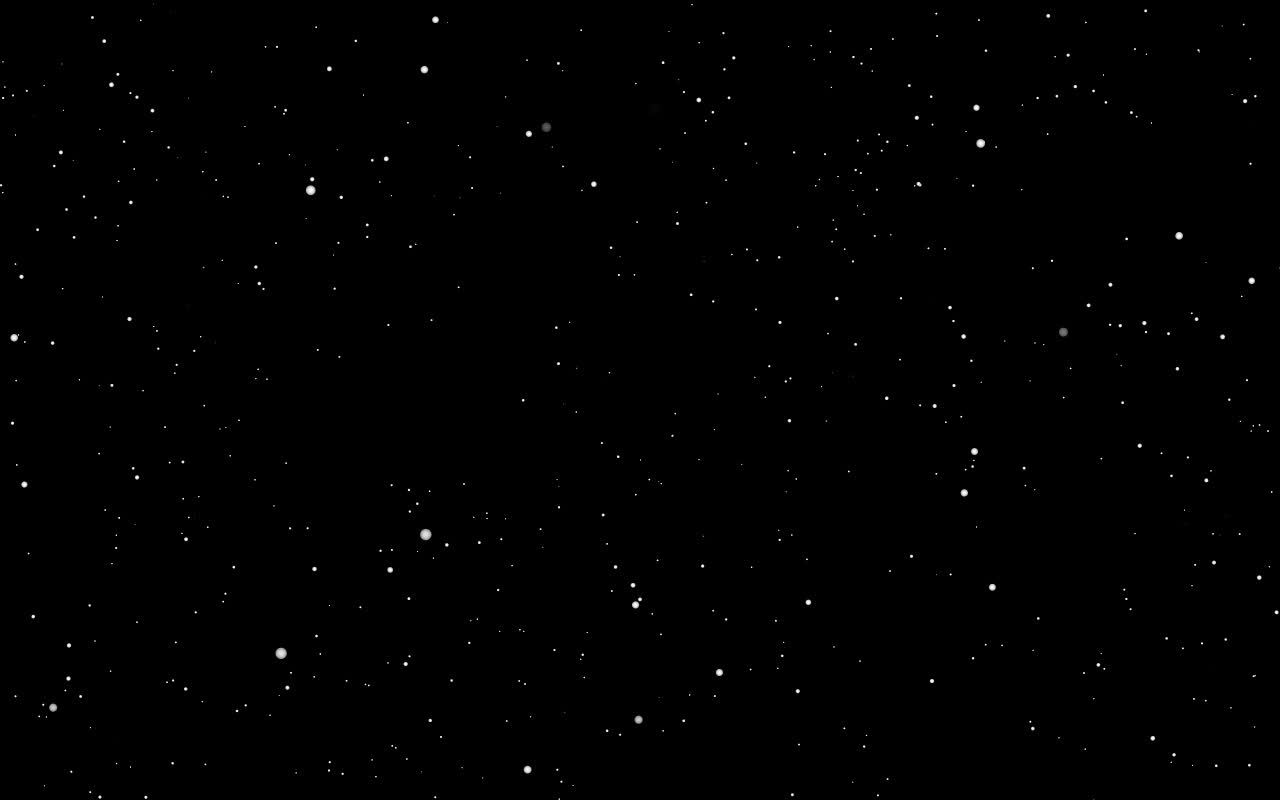
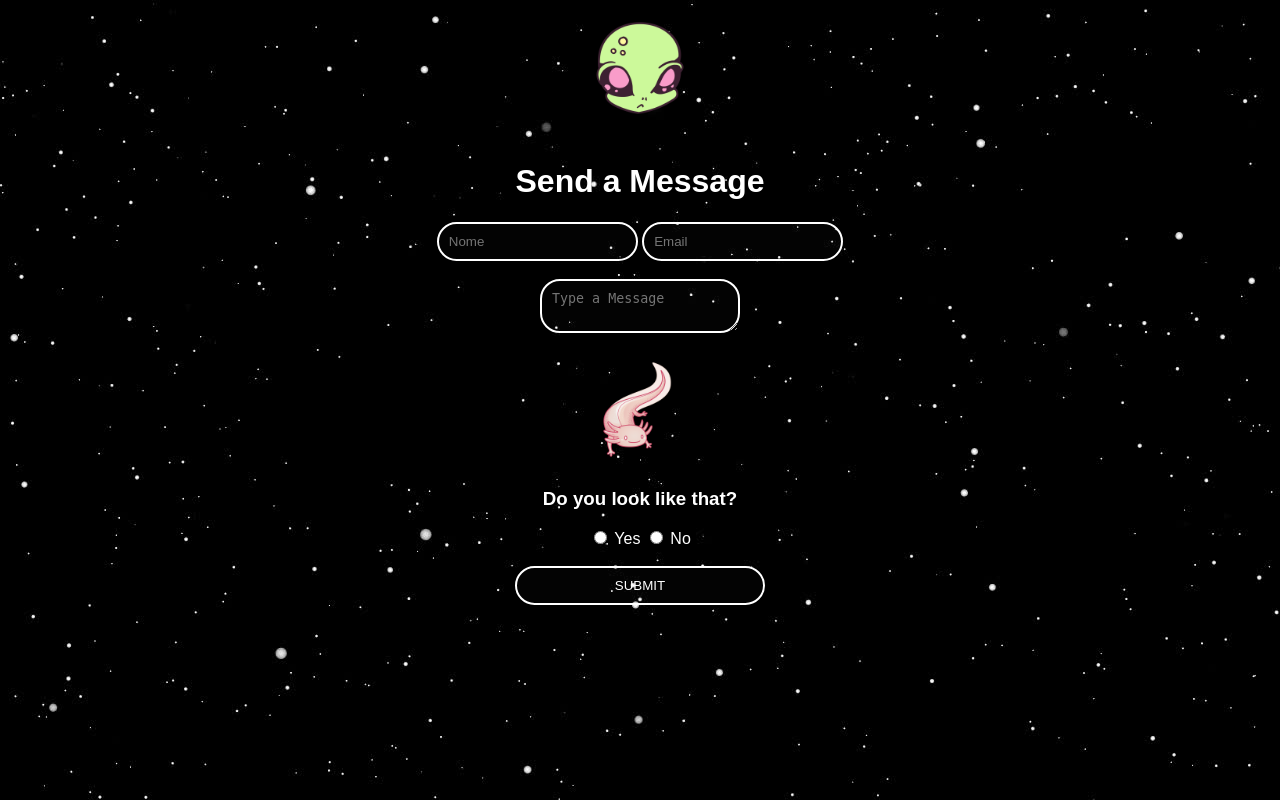
Before and after one commit to FerreiraWalter/Php, a PHP site: page /indexx.php in a window 1280 px wide. Run offline with PHP 8.4, Linux system fonts and the light colour scheme.

Commit message:
Front-end ET

```diff
--- a/Use_A_Cabeca/indexx.php
+++ b/Use_A_Cabeca/indexx.php
@@ -9,6 +9,32 @@
 
         body {
             background: url("space.jpg");
+            color: white;
+            font-family: Arial;
+        }
+
+
+
+        img {
+            width: 100px;
+            padding: 10px 0px 20px 0px;
+        }
+
+        input, textarea {
+            border: solid 2px white;
+            border-radius: 20px;
+            padding: 10px;
+            outline: none;
+            background-color: rgba(255,255,255,0.01);
+            color: white;
+        }
+
+        .animal {
+            padding: 5px;
+        }
+
+        .Monkey {
+            width: 250px;
         }
 
     </style>
@@ -16,11 +42,27 @@
 </head>
 <body>
 
-    <div>
-        <form action="" method="GET">
+    <center>
+        <div>
+            <img src="LogoAlien.png" alt="">
+            <h1>Send a Message</h1>
+            <form action="#" method="GET">
+            <input type="text" name="nome" placeholder="Nome">
+            <input type="text" name="email" placeholder="Email">
+            <br><br>
+            <textarea id="msg" placeholder="Type a Message"></textarea>
+            <br><br>
+            <img class="animal" src="salamandra.png" alt="">
+            <br>
+            <h3>Do you look like that?</h3>
+            <input type="radio" name="yes" value="Yes"> Yes
+            <input type="radio" name="no" value="No"> No
+            <br><br>
+            <input class="Monkey" type="submit" value="SUBMIT">
 
-        </form>
-    </div>
+            </form>
+        </div>
+    </center>
 
 </body>
 </html>
```
Also changed, not shown: Use_A_Cabeca/salamandra.png (added).
